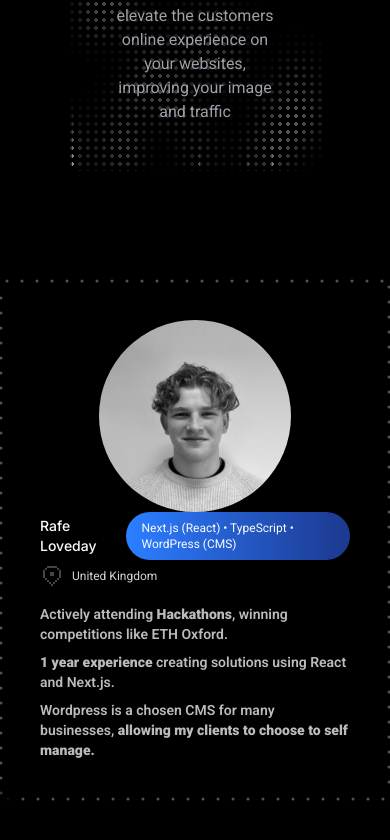
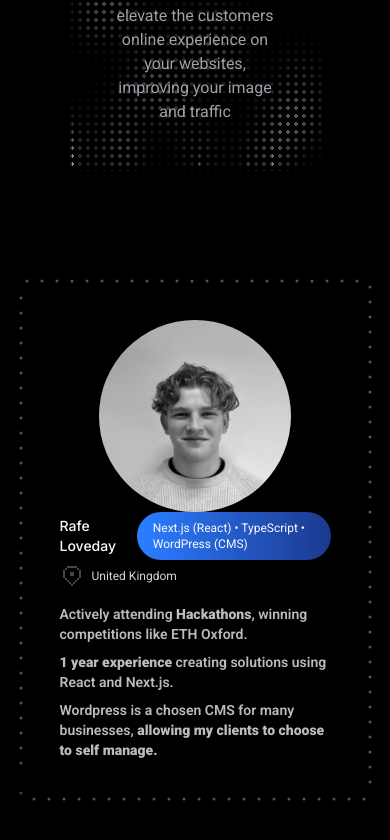
Before and after one commit to Rafelvdy/Portfolio, a Next.js app: page / in a window 390 px wide. Shown: the part 628-1468 px from the top of the page. Built offline with nearby package versions, Linux system fonts and the light colour scheme.

Commit message:
Update About section's AnimatedDottedBorder max-width to improve responsiveness and layout adaptability

```diff
--- a/components/sections/About.tsx
+++ b/components/sections/About.tsx
@@ -4,7 +4,7 @@ import { AnimatedDottedBorder } from "@/components/ui/animated-dotted-border";
 export default function About() {
   return (
     <section className="w-full bg-background py-16 md:py-24 lg:py-32">
-      <AnimatedDottedBorder className="container mx-auto px-4 sm:px-6 lg:px-8 max-w-6xl text-neutral-600 rounded-lg p-10 hover:scale-105 transition-all duration-300">
+      <AnimatedDottedBorder className="container mx-auto px-4 sm:px-6 lg:px-8 lg:max-w-6xl max-w-[90vw] text-neutral-600 rounded-lg p-10 hover:scale-105 transition-all duration-300">
         <div className="grid grid-cols-1 md:grid-cols-2 items-center ">
           <div className="flex justify-center md:justify-start">
             <div className="relative w-48 h-48 sm:w-48 sm:h-48 md:w-56 md:h-56 lg:w-64 lg:h-64">
```
